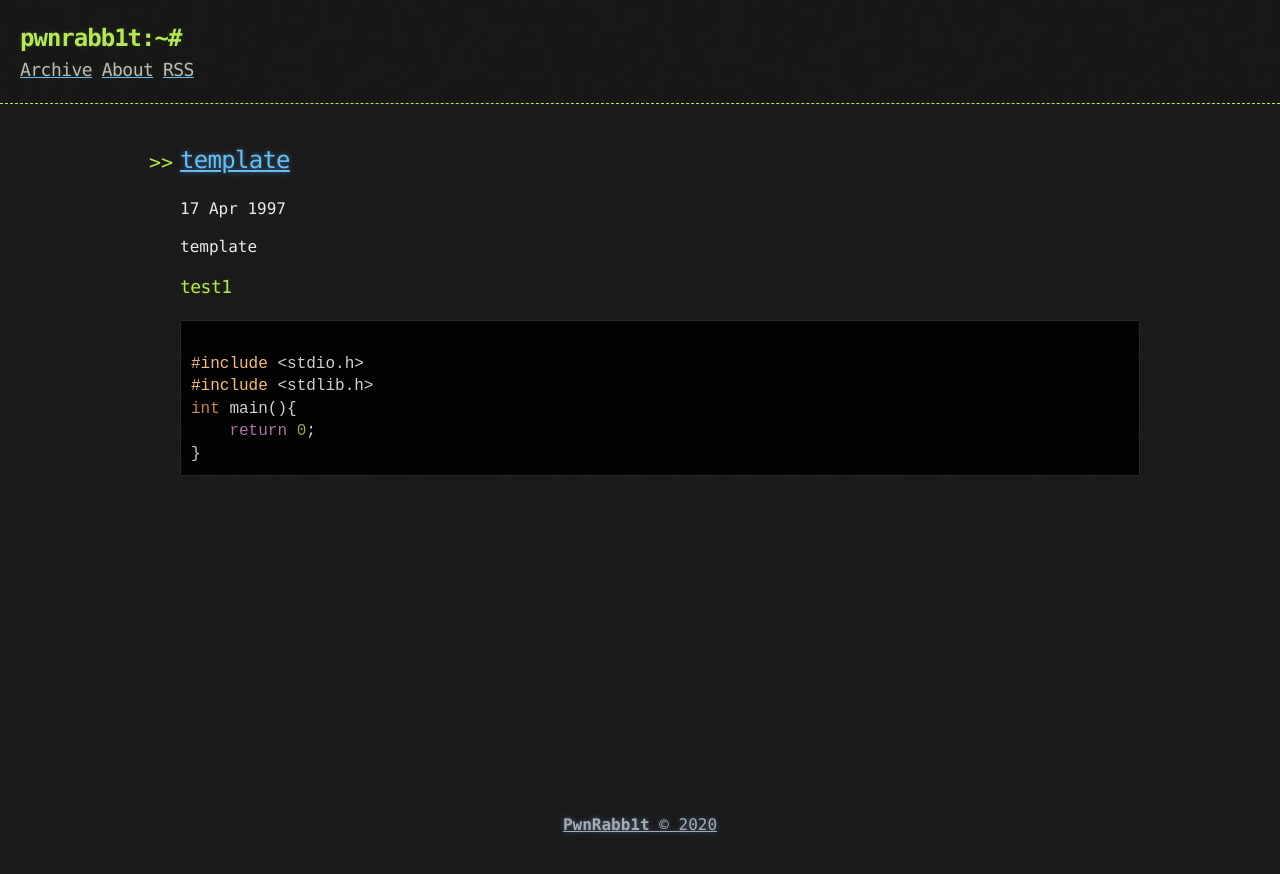
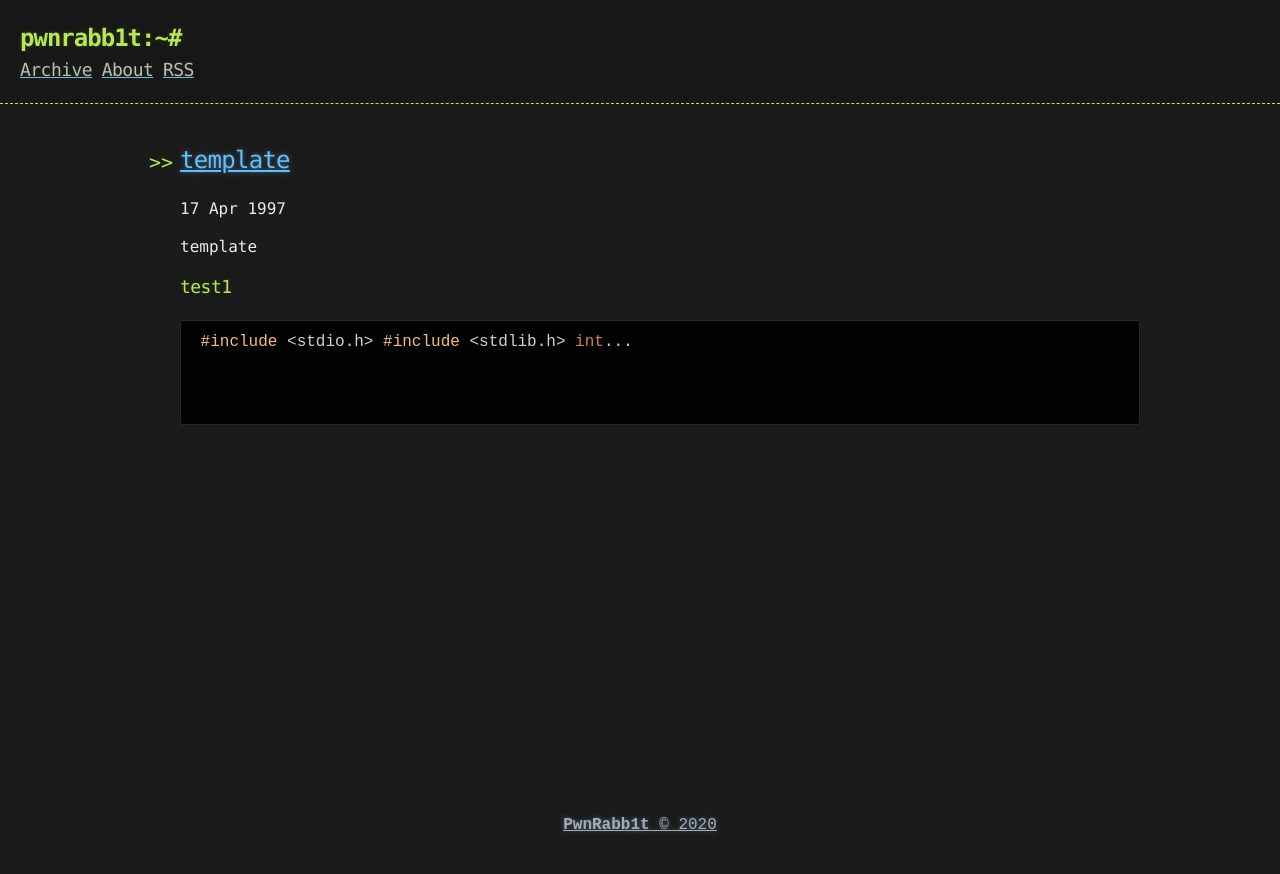
Before and after one commit to rtfingc/rtfingc.github.io, a Jekyll site: the page built from index.html, in a window 1280 px wide. Shown: the top 874 px of the page. Built offline with Jekyll 4.4.1, drawn with Linux system fonts in a browser that asks for light colours; the list of posts is cut into pages by our own code.

Commit message:
hacker theme

```diff
--- a/index.html
+++ b/index.html
@@ -8,7 +8,7 @@ layout: default
           <h2><a href="{{ post.url | prepend: site.baseurl | replace: '//', '/' }}">{{ post.title }}</a></h2>
           <time datetime="{{ post.date | date_to_xmlschema }}">{{ post.date | date_to_string }}</time>
           <!--<p>{{ post.content | strip_html | truncatewords:50 }}</p>-->
-          <p>{{ post.excerpt : truncatewords:20}}</p>
+          <p>{{ post.excerpt | truncatewords:20}}</p>
       </li>
     {% endfor %}
 </ul>
```
Also changed, not shown: 2 other files.
